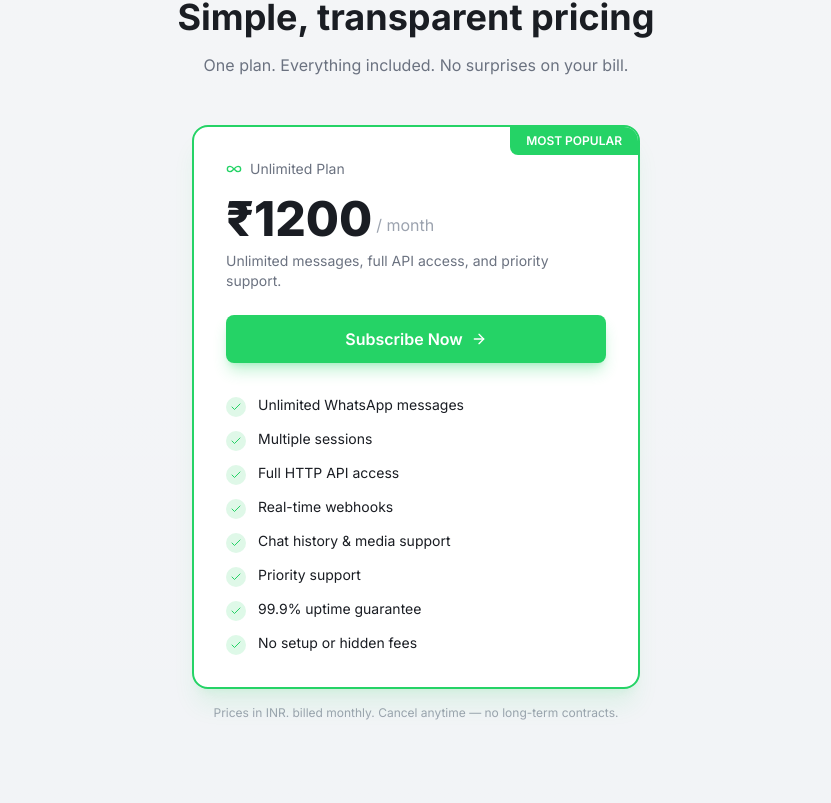
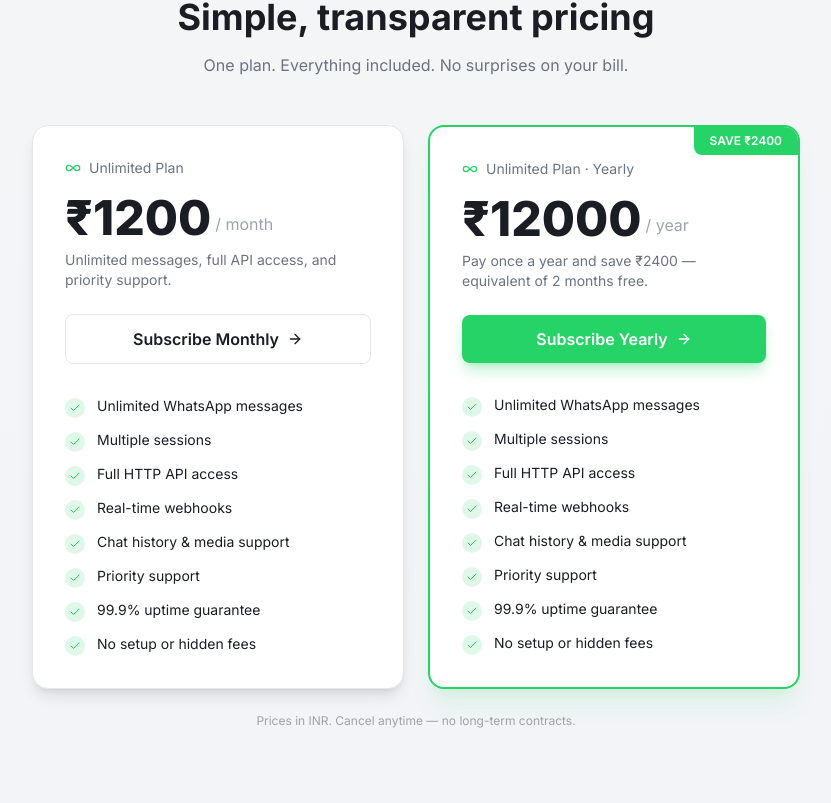
Before and after one commit to sayanroy058/WhatssAPI, a React (Vite) app: page / in a window 1280 px wide. Shown: the part 1697-2500 px from the top of the page, without its empty margins (224-1055 px from the left). Built offline with nearby package versions, Linux system fonts and the light colour scheme.

Commit message:
Yearly Plan

```diff
--- a/src/components/Home.tsx
+++ b/src/components/Home.tsx
@@ -175,12 +175,10 @@ export function Home() {
           </p>
         </div>
 
-        <div className="max-w-md mx-auto">
-          <div className="relative bg-app-surface rounded-2xl border-2 border-[#25D366] shadow-xl shadow-[#25D366]/10 overflow-hidden">
-            <div className="absolute top-0 right-0 px-4 py-1.5 bg-[#25D366] text-white text-xs font-semibold rounded-bl-lg">
-              MOST POPULAR
-            </div>
-            <div className="p-8">
+        <div className="grid grid-cols-1 md:grid-cols-2 gap-6 max-w-3xl mx-auto">
+          {/* Monthly plan */}
+          <div className="relative bg-app-surface rounded-2xl border border-app-border shadow-lg overflow-hidden flex flex-col">
+            <div className="p-8 flex-1 flex flex-col">
               <div className="flex items-center gap-2 text-app-text-secondary text-sm">
                 <InfinityIcon className="w-4 h-4 text-[#25D366]" />
                 Unlimited Plan
@@ -195,9 +193,9 @@ export function Home() {
 
               <Link
                 to="/dashboard"
-                className="mt-6 w-full inline-flex items-center justify-center gap-2 px-6 py-3 rounded-lg bg-[#25D366] text-white font-semibold hover:bg-[#1fb855] transition-colors shadow-lg shadow-[#25D366]/30"
+                className="mt-6 w-full inline-flex items-center justify-center gap-2 px-6 py-3 rounded-lg bg-app-surface border border-app-border text-app-text font-semibold hover:border-app-border-hover transition-colors"
               >
-                Subscribe Now
+                Subscribe Monthly
                 <ArrowRight className="w-4 h-4" />
               </Link>
 
@@ -213,10 +211,49 @@ export function Home() {
               </div>
             </div>
           </div>
-          <p className="mt-4 text-center text-xs text-app-text-muted">
-            Prices in INR. billed monthly. Cancel anytime — no long-term contracts.
-          </p>
+
+          {/* Yearly plan */}
+          <div className="relative bg-app-surface rounded-2xl border-2 border-[#25D366] shadow-xl shadow-[#25D366]/10 overflow-hidden flex flex-col">
+            <div className="absolute top-0 right-0 px-4 py-1.5 bg-[#25D366] text-white text-xs font-semibold rounded-bl-lg">
+              SAVE ₹2400
+            </div>
+            <div className="p-8 flex-1 flex flex-col">
+              <div className="flex items-center gap-2 text-app-text-secondary text-sm">
+                <InfinityIcon className="w-4 h-4 text-[#25D366]" />
+                Unlimited Plan · Yearly
+              </div>
+              <div className="mt-4 flex items-end gap-1">
+                <span className="text-5xl font-extrabold text-app-text">₹12000</span>
+                <span className="text-app-text-muted mb-1.5">/ year</span>
+              </div>
+              <p className="mt-2 text-sm text-app-text-secondary">
+                Pay once a year and save ₹2400 — equivalent of 2 months free.
+              </p>
+
+              <Link
+                to="/dashboard"
+                className="mt-6 w-full inline-flex items-center justify-center gap-2 px-6 py-3 rounded-lg bg-[#25D366] text-white font-semibold hover:bg-[#1fb855] transition-colors shadow-lg shadow-[#25D366]/30"
+              >
+                Subscribe Yearly
+                <ArrowRight className="w-4 h-4" />
+              </Link>
+
+              <div className="mt-8 space-y-3">
+                {planFeatures.map(feature => (
+                  <div key={feature} className="flex items-start gap-3">
+                    <div className="mt-0.5 w-5 h-5 rounded-full bg-[#25D366]/15 flex items-center justify-center flex-shrink-0">
+                      <Check className="w-3 h-3 text-[#25D366]" />
+                    </div>
+                    <span className="text-sm text-app-text">{feature}</span>
+                  </div>
+                ))}
+              </div>
+            </div>
+          </div>
         </div>
+        <p className="mt-6 text-center text-xs text-app-text-muted">
+          Prices in INR. Cancel anytime — no long-term contracts.
+        </p>
       </section>
 
       {/* CTA */}
@@ -249,7 +286,7 @@ export function Home() {
             },
             {
               q: 'How much does the subscription cost?',
-              a: 'The Unlimited Plan costs ₹1200 per month, billed monthly. It includes full API access, multiple sessions, webhooks, and priority support.',
+              a: 'The Unlimited Plan costs ₹1200 per month, billed monthly, or ₹12000 per year (saving you ₹2400 — the equivalent of 2 months free). Both include full API access, multiple sessions, webhooks, and priority support.',
             },
             {
               q: 'Can I cancel anytime?',
```
Also changed, not shown: 2 other files (tests, documents, lock files or other folders).
